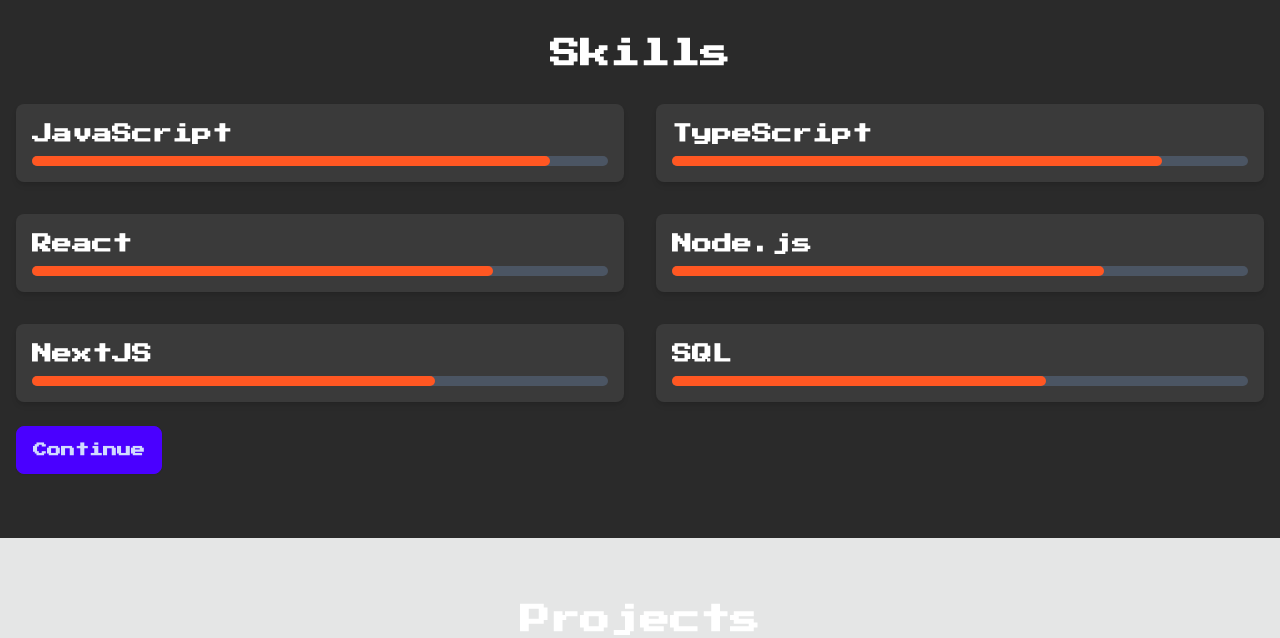
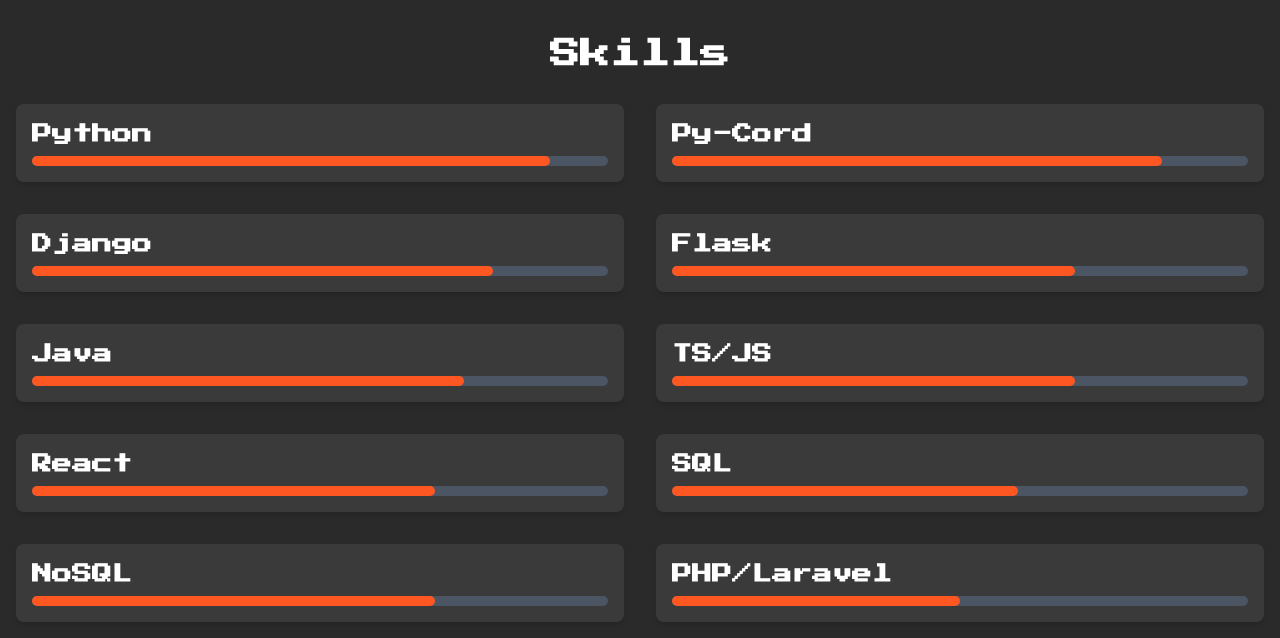
Before and after one commit to CoRExE/Portfolio-Next, a Next.js app: page / in a window 1280 px wide. Shown: the part 1480-2118 px from the top of the page. Built offline with nearby package versions, Linux system fonts and the light colour scheme.

Commit message:
Skills.tsx updated

```diff
--- a/src/app/components/Skills.tsx
+++ b/src/app/components/Skills.tsx
@@ -1,10 +1,14 @@
 const skills = [
-    { name: 'JavaScript', level: 90 },
-    { name: 'TypeScript', level: 85 },
-    { name: 'React', level: 80 },
-    { name: 'Node.js', level: 75 },
-    { name: 'NextJS', level: 70 },
-    { name: 'SQL', level: 65 },
+    { name: 'Python', level: 90 },
+    { name: 'Py-Cord', level: 85},
+    { name: 'Django', level: 80 },
+    { name: 'Flask', level: 70 },
+    { name: 'Java', level: 75 },
+    { name: 'TS/JS', level: 70 },
+    { name: 'React', level: 70},
+    { name: 'SQL', level: 60 },
+    { name: 'NoSQL', level: 70 },
+    { name: 'PHP/Laravel', level: 50 },
 ]
 
 export function Skills() {
@@ -30,7 +34,7 @@
                     ))}
                 </div>
                 <br/>
-                <a href="#projects" className="btn btn-primary">Continue</a>
+                <a href={"#projects"} className="btn btn-primary">Continue</a>
             </div>
         </section>
     )
```
